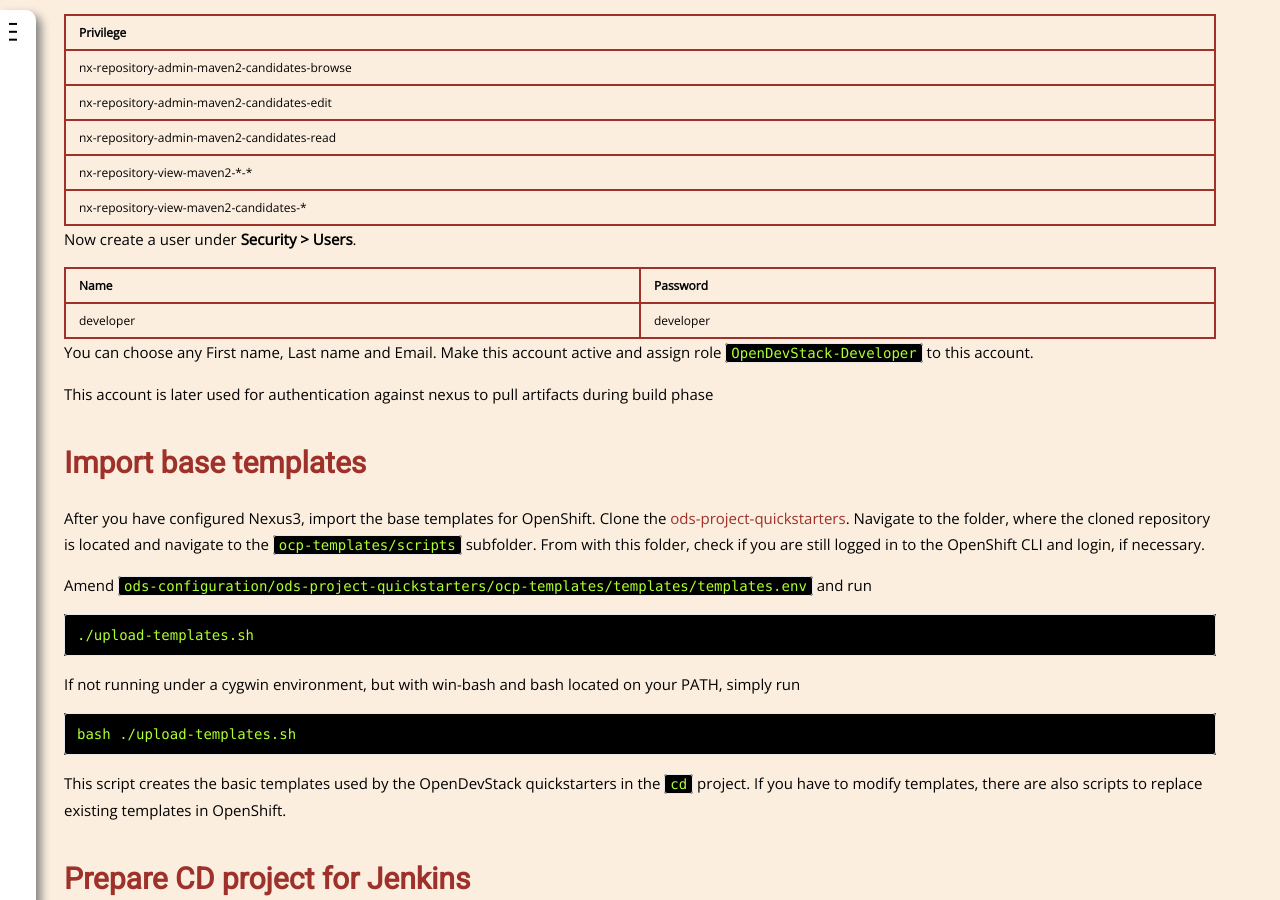
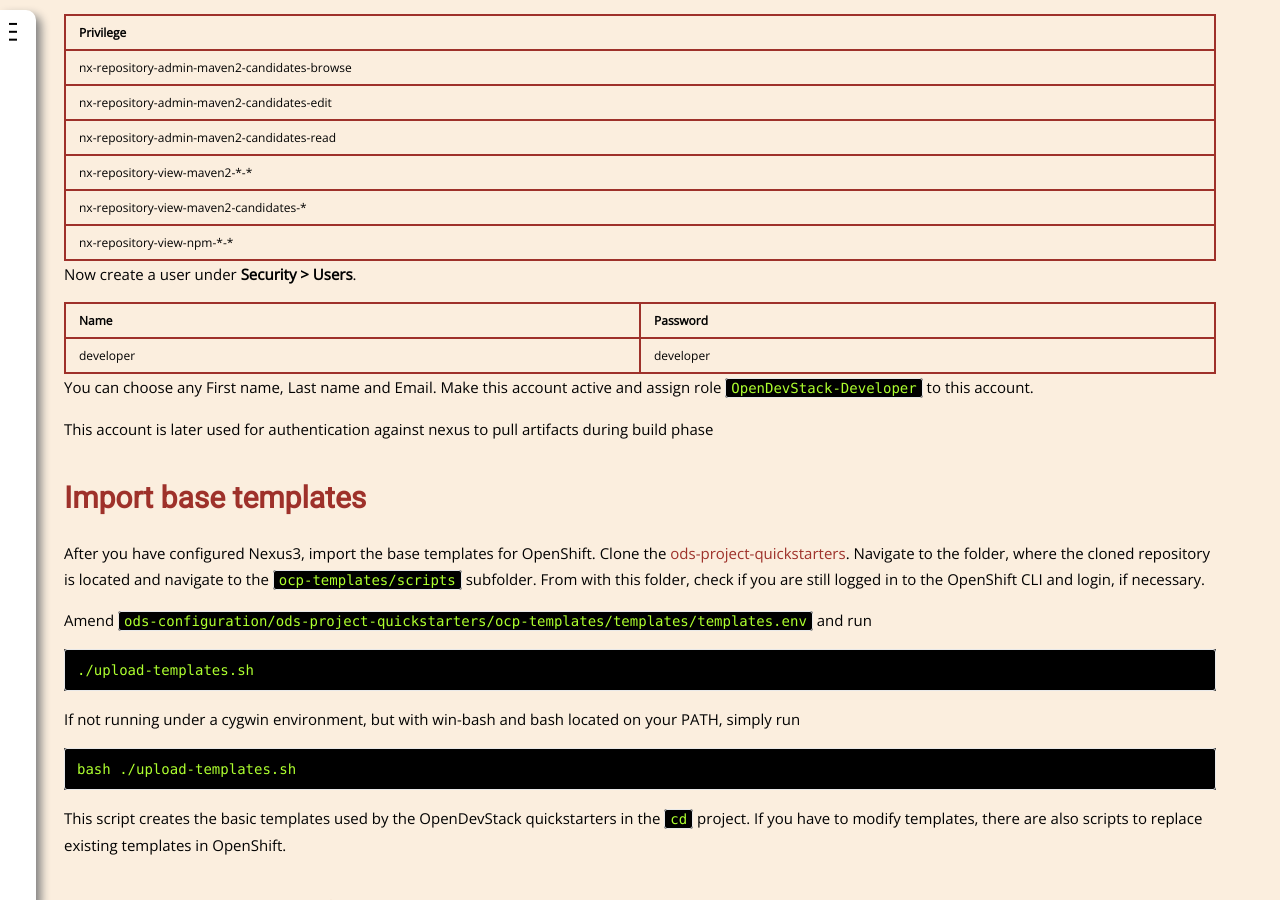
Before and after one commit to opendevstack/opendevstack.github.io, a Jekyll site: the page built from doc/getting-started.md, in a window 1280 px wide and 900 px high, scrolled down 18149 px. Built offline with Jekyll 4.4.1, drawn with Linux system fonts in a browser that asks for light colours; our own code applies the rules of GitHub Pages for plain Markdown files.

Commit message:
- Implemented: added right to view npm repositories

```diff
--- a/doc/getting-started.md
+++ b/doc/getting-started.md
@@ -713,6 +713,7 @@
 | nx-repository-admin-maven2-candidates-read   |
 | nx-repository-view-maven2-\*-\*              |
 | nx-repository-view-maven2-candidates-\*      |
+| nx-repository-view-npm-\*-\* |
 
 Now create a user under **Security > Users**.
 
```
